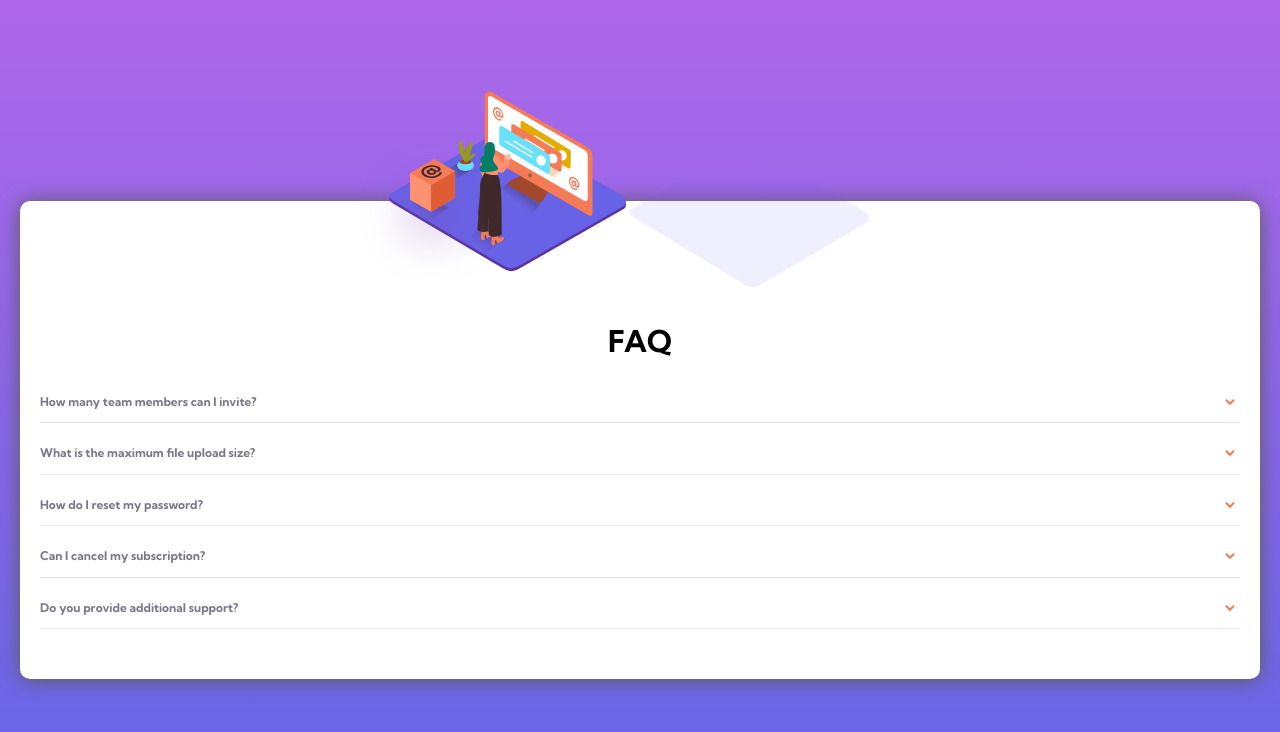
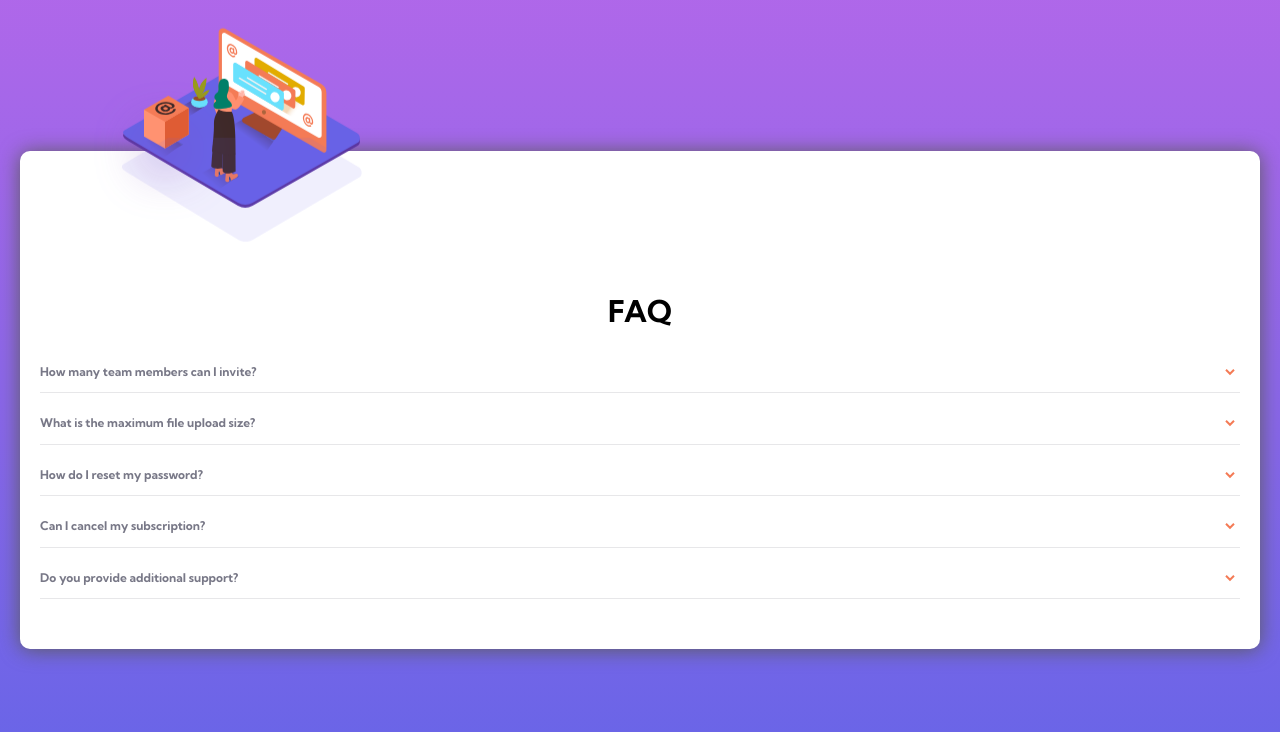
Before and after one commit to nicole-nam/accordian-card, a plain HTML site: page index.html in a window 1280 px wide. Drawn offline with nearby package versions, Linux system fonts and the light colour scheme.

Commit message:
add animation to woman image

```diff
--- a/css/styles.css
+++ b/css/styles.css
@@ -33,14 +33,12 @@ body {
   border-radius: 1rem;
   box-shadow: 0 0.1rem 2rem rgb(92, 92, 92);
   position: absolute;
-  top: 55%;
+  top: 50%;
   left: 50%;
   transform: translate(-50%, -50%);
   width: calc(100% - 4rem);
-  padding-top: 8rem;
+  padding-top: 10rem;
 }
-
-
 
 .accordian-box {
   padding: 1rem 2rem;
@@ -50,14 +48,17 @@ body {
   padding-bottom: 5rem;
 }
 
-.imageBox:first-child {
+.imageBox {
   position: absolute;
   top: -11rem;
-  left: 50%;
-  transform: translateX(-55%);
+  left: 6%;
 }
 
-.imageBox:last-child{
+.imageBox:first-child {
+  animation: MoveUpDown 3s linear infinite;
+}
+
+#shadow {
   position: absolute;
   top: 110px;
   left: -50%;
@@ -112,3 +113,15 @@ a:hover {
   display: block;
   border-bottom: 0.1rem solid hsl(240, 5%, 91%);
 }
+
+/* animations */
+
+@keyframes MoveUpDown {
+  0%,
+  100% {
+    transform: translateY(0);
+  }
+  50% {
+    transform: translateY(-20px);
+  }
+}
--- a/index.html
+++ b/index.html
@@ -25,7 +25,7 @@
         <div class="accordian-box">
           <div class="imageBox">
             <img src="./images/illustration-woman-online-mobile.svg" alt="woman">
-            <img src="./images/bg-pattern-mobile.svg" alt="shadow">
+            <img id="shadow" src="./images/bg-pattern-mobile.svg" alt="shadow">
           </div>
           <div class="title">
             <h1>FAQ</h1>
```
